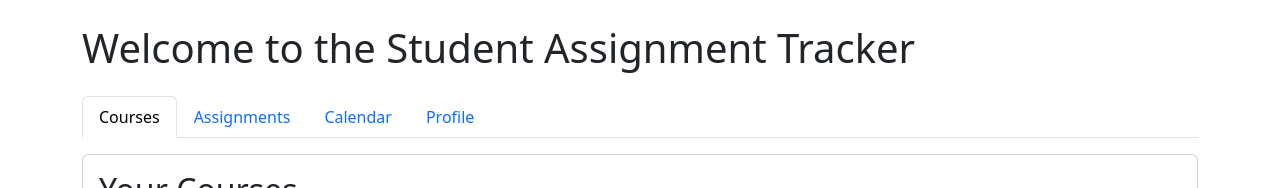
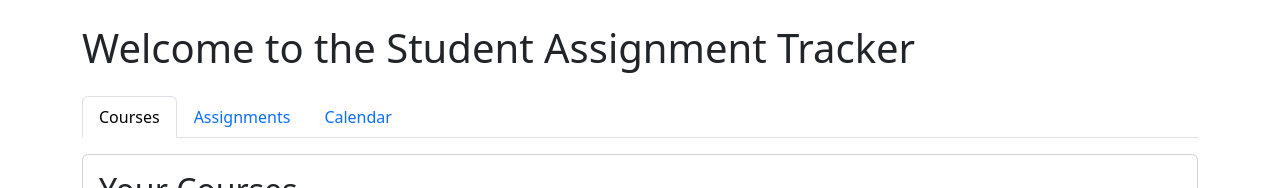
Before and after one commit to 17dpatra/studentassignmenttracker, a React (Create React App) app in the folder frontend/: page /courses in a window 1280 px wide. Shown: the top 188 px of the page. Built offline with nearby package versions, Linux system fonts and the light colour scheme; no server answers.

Commit message:
removed unnecessary page and tab

```diff
--- a/frontend/src/App.js
+++ b/frontend/src/App.js
@@ -2,7 +2,6 @@ import React from 'react';
 import {BrowserRouter as Router, Route, Routes} from 'react-router-dom';
 import Home from './pages/Home';
 import Login from './pages/Login';
-import Register from './pages/Register';
 import CoursesLayout from './pages/Courses';
 import CoursesTab from "./pages/CoursesTab";
 import AssignmentsTab from "./pages/AssignmentsTab";
--- a/frontend/src/pages/Courses.js
+++ b/frontend/src/pages/Courses.js
@@ -32,14 +32,6 @@ function CoursesLayout() {
             Calendar
           </NavLink>
         </li>
-        <li className="nav-item">
-          <NavLink
-            to="profile"
-            className={({ isActive }) => "nav-link" + (isActive ? " active" : "")}
-          >
-            Profile
-          </NavLink>
-        </li>
       </ul>
 
       <div className="card card-body">
```
Also changed, not shown: 1 other file (tests, documents, lock files or other folders).
